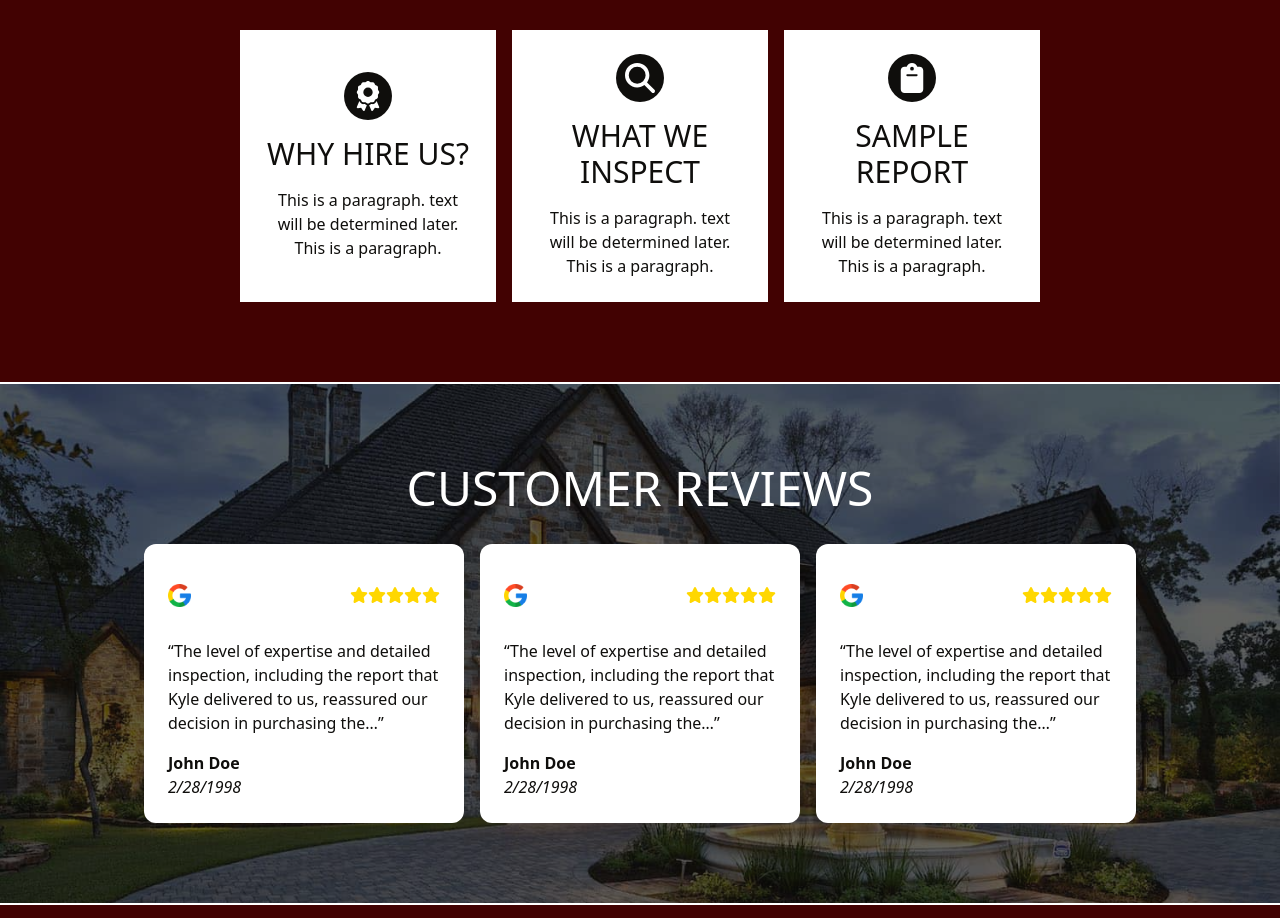
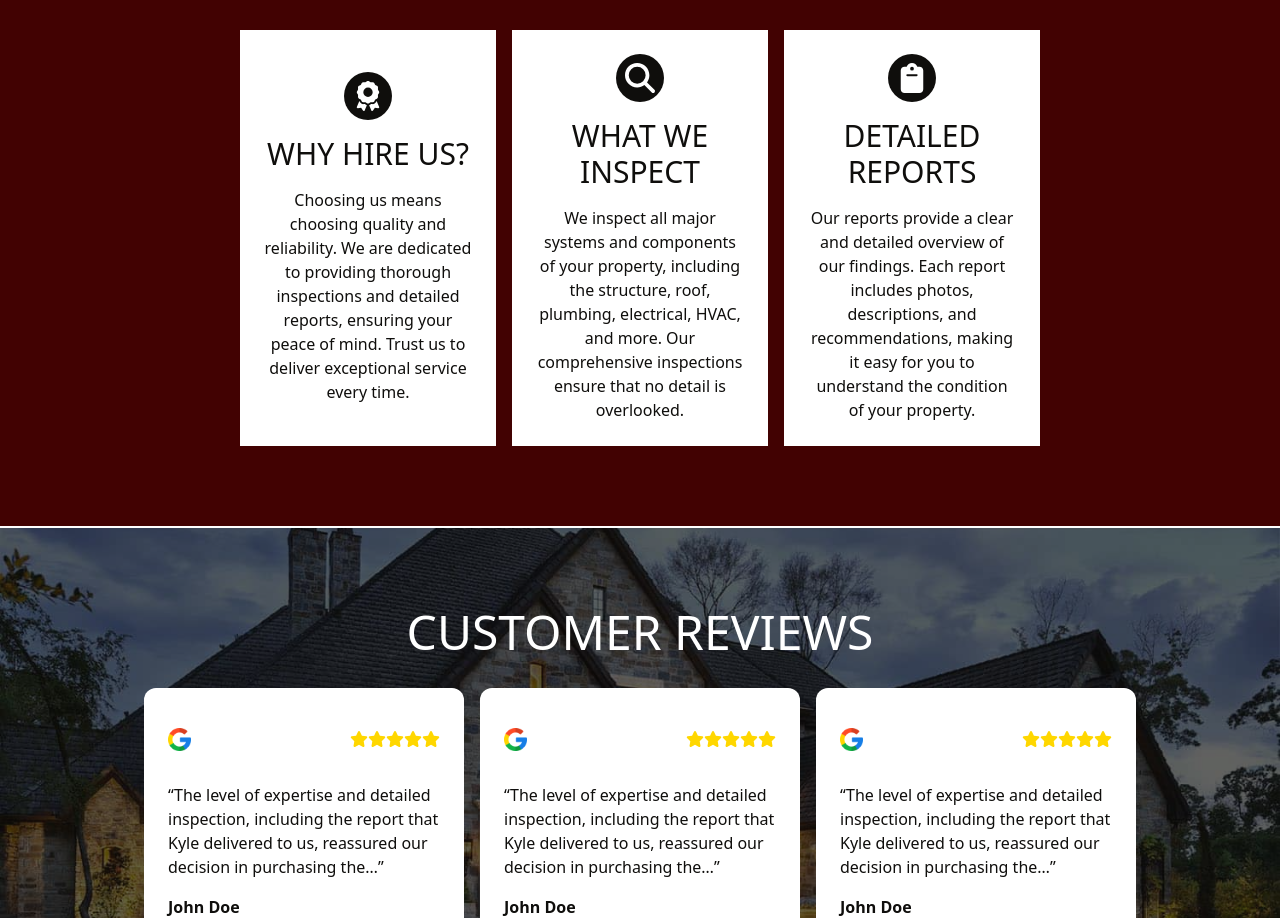
Before and after one commit to CollierTR/Penrod-Property-Inspections, a React (Vite) app: page / in a window 1280 px wide. Shown: the part 880-1798 px from the top of the page. Built offline with nearby package versions, Linux system fonts and the light colour scheme.

Commit message:
added text to tri-cards

```diff
--- a/src/componets/TriCard.jsx
+++ b/src/componets/TriCard.jsx
@@ -32,17 +32,17 @@ export default function TriCard() {
         <div className="flex flex-col bg-light p-6 gap-4 justify-center place-items-center w-10/12 sm:w-1/2 lg:w-1/5">
           <FontAwesomeIcon icon={faAward} transform='shrink-6' mask={faCircle} size="3x" />
           <h3 className="text-2xl sm:text-3xl">WHY HIRE US?</h3>
-          <p>This is a paragraph. text will be determined later. This is a paragraph.</p>
+          <p>Choosing us means choosing quality and reliability. We are dedicated to providing thorough inspections and detailed reports, ensuring your peace of mind. Trust us to deliver exceptional service every time.</p>
         </div>
         <div className="flex flex-col bg-light p-6 gap-4 justify-center place-items-center w-10/12 sm:w-1/2 lg:w-1/5">
           <FontAwesomeIcon icon={faMagnifyingGlass} transform='shrink-6' mask={faCircle} size="3x" />
           <h3 className="text-2xl sm:text-3xl">WHAT WE INSPECT</h3>
-          <p>This is a paragraph. text will be determined later. This is a paragraph.</p>
+          <p>We inspect all major systems and components of your property, including the structure, roof, plumbing, electrical, HVAC, and more. Our comprehensive inspections ensure that no detail is overlooked.</p>
         </div>
         <div className="flex flex-col bg-light p-6 gap-4 justify-center place-items-center w-10/12 sm:w-1/2 lg:w-1/5">
           <FontAwesomeIcon icon={faClipboard} transform='shrink-6' mask={faCircle} size="3x" />
-          <h3 className="text-2xl sm:text-3xl">SAMPLE REPORT</h3>
-          <p>This is a paragraph. text will be determined later. This is a paragraph.</p>
+          <h3 className="text-2xl sm:text-3xl">DETAILED REPORTS</h3>
+          <p>Our reports provide a clear and detailed overview of our findings. Each report includes photos, descriptions, and recommendations, making it easy for you to understand the condition of your property.</p>
         </div>
       </div>
 
```
